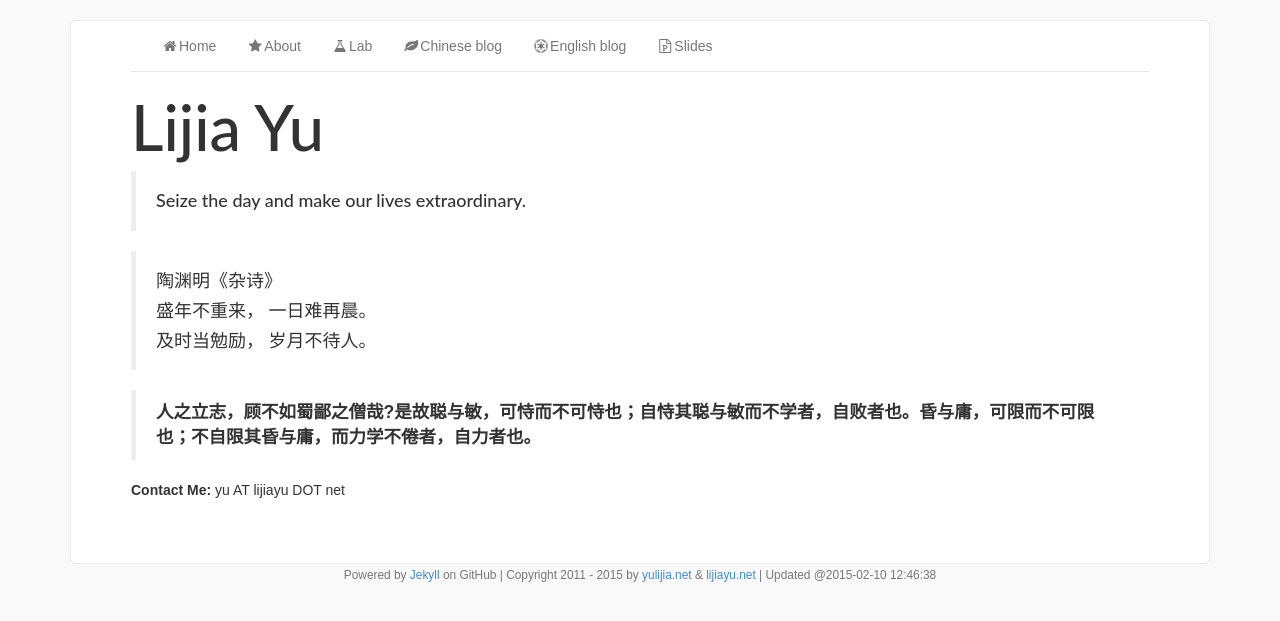
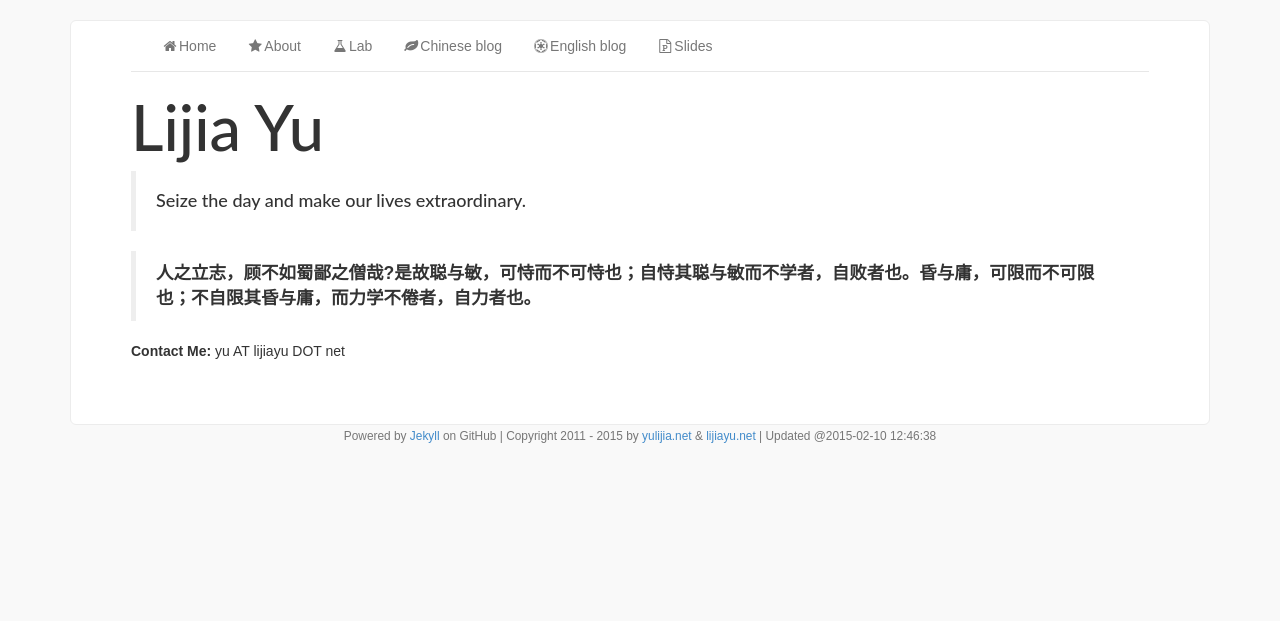
Before and after one commit to yulijia/yulijia.github.io, a Jekyll site: the page built from index.md, in a window 1280 px wide. Shown: the top 621 px of the page. Built offline with Jekyll 4.4.1, drawn with Linux system fonts in a browser that asks for light colours; nearby versions of some CDN libraries.

Commit message:
remove this poem

```diff
--- a/index.md
+++ b/index.md
@@ -9,12 +9,6 @@ avatar: yes
 
 > #### Seize the day and make our lives extraordinary.
 
-> #### 陶渊明《杂诗》
->
-> #### 盛年不重来， 一日难再晨。
->
-> #### 及时当勉励， 岁月不待人。
-
 > **人之立志，顾不如蜀鄙之僧哉?是故聪与敏，可恃而不可恃也；自恃其聪与敏而不学者，自败者也。昏与庸，可限而不可限也；不自限其昏与庸，而力学不倦者，自力者也。**
 
 **Contact Me:** yu AT lijiayu DOT net
```
